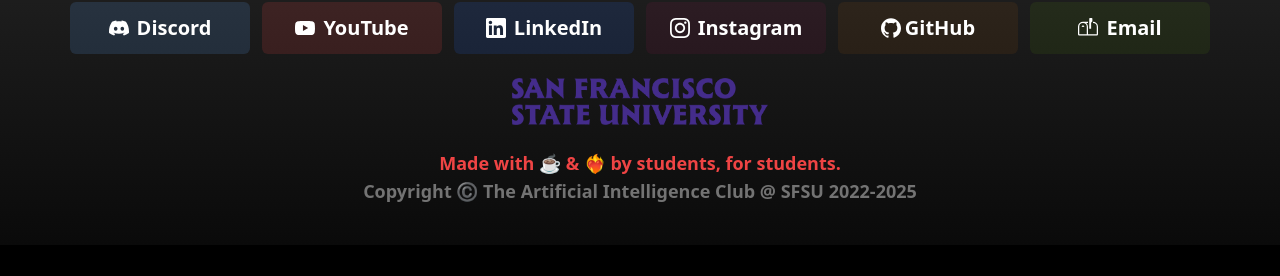
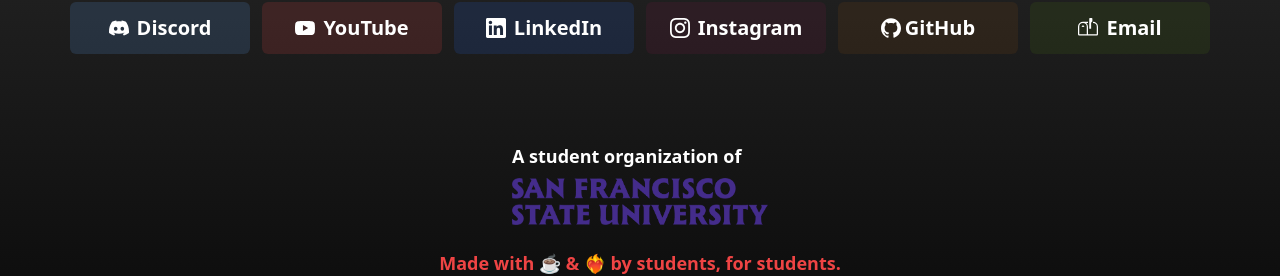
Before and after one commit to The-AI-Club-SFSU/club-website, a Next.js app: page /home in a window 1280 px wide. Shown: the part 7259-7535 px from the top of the page. Before the commit the page ends 7504 px from the top, so only its background shows below. Built offline with nearby package versions, Linux system fonts and the light colour scheme; no server answers.

Commit message:
feat: added label to SFSU text/name mark

```diff
--- a/src/app/shared/Footer.tsx
+++ b/src/app/shared/Footer.tsx
@@ -12,8 +12,13 @@
 
             <Socials/ >
 
+            <div className='h-16'></div>
+
             <div className='flex flex-row items-center justify-center gap-4 py-2 w-full'>
-                <Link href='https://www.sfsu.edu' target='_blank'>
+
+                {/* sfsu banner */}
+                <Link href='https://www.sfsu.edu' target='_blank' className='flex flex-col gap-2'>
+                    <p className='text-left'>A student organization of</p>
                     <Image
                         src={'/assets/bits/sfsu_wordmark.png'}
                         width={256}
@@ -21,6 +26,8 @@
                         alt=''
                     />
                 </Link>
+
+                {/* potentially add ACM @ SFSU  */}
                 {/* <Link href='https://smccd.edu/' target='_blank'>
                     <Image
                         src={'/assets/bits/smccd_brand.png'}
```
